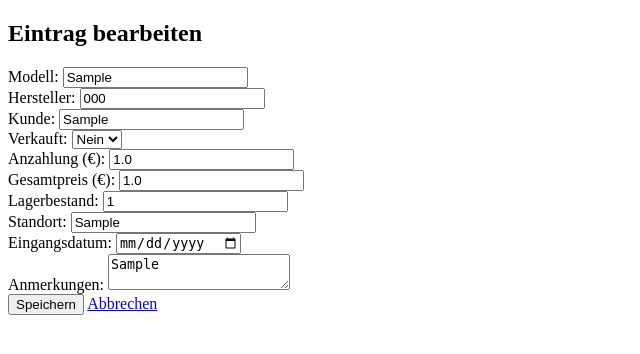
After one commit to StefanFVogel/Lagerliste, a Flask app: page /edit/1 in a window 1280 px wide. The commit adds this page. Shown: the top 354 px of the page, without its empty margins (0-640 px from the left). Run offline with Flask 3, Linux system fonts and the light colour scheme; the visitor is signed in with stand-in values (Sample User, id 1); tables that the repository leaves empty hold one stand-in row (values such as "Sample post").

```diff
--- a/app.py
+++ b/app.py
@@ -1,12 +1,17 @@
 from flask import Flask, render_template, request, redirect, url_for, session
 from flask_sqlalchemy import SQLAlchemy
 from flask_bcrypt import Bcrypt
+import os
 
 app = Flask(__name__)
 app.config['SQLALCHEMY_DATABASE_URI'] = 'sqlite:///lagerliste.db'
 app.config['SECRET_KEY'] = 'your_secret_key'
 db = SQLAlchemy(app)
 bcrypt = Bcrypt(app)
+
+# Sicherstellen, dass das Templates-Verzeichnis existiert
+if not os.path.exists('templates'):
+    os.makedirs('templates')
 
 class User(db.Model):
     id = db.Column(db.Integer, primary_key=True)
@@ -17,7 +22,6 @@ class Lagerliste(db.Model):
     id = db.Column(db.Integer, primary_key=True)
     modell = db.Column(db.String(100), nullable=False)
     hersteller = db.Column(db.String(100), nullable=False)
-    seriennummer = db.Column(db.String(50), unique=True, nullable=False)
     kunde = db.Column(db.String(100), nullable=True)
     verkauft = db.Column(db.String(10), nullable=False, default='Nein')
     anzahlung = db.Column(db.Float, default=0.0)
@@ -68,7 +72,6 @@ def add():
         return redirect(url_for('login'))
     modell = request.form['modell']
     hersteller = request.form['hersteller']
-    seriennummer = request.form['seriennummer']
     kunde = request.form['kunde']
     verkauft = request.form['verkauft']
     anzahlung = float(request.form['anzahlung'])
@@ -80,7 +83,7 @@ def add():
     anmerkungen = request.form['anmerkungen']
 
     neues_modell = Lagerliste(
-        modell=modell, hersteller=hersteller, seriennummer=seriennummer,
+        modell=modell, hersteller=hersteller,
         kunde=kunde, verkauft=verkauft, anzahlung=anzahlung,
         gesamtpreis=gesamtpreis, offene_summe=offene_summe,
         lagerbestand=lagerbestand, standort=standort,
@@ -89,6 +92,27 @@ def add():
     db.session.add(neues_modell)
     db.session.commit()
     return redirect(url_for('index'))
+
+@app.route('/edit/<int:id>', methods=['GET', 'POST'])
+def edit(id):
+    if 'user_id' not in session:
+        return redirect(url_for('login'))
+    item = Lagerliste.query.get(id)
+    if request.method == 'POST':
+        item.modell = request.form['modell']
+        item.hersteller = request.form['hersteller']
+        item.kunde = request.form['kunde']
+        item.verkauft = request.form['verkauft']
+        item.anzahlung = float(request.form['anzahlung'])
+        item.gesamtpreis = float(request.form['gesamtpreis'])
+        item.offene_summe = item.gesamtpreis - item.anzahlung
+        item.lagerbestand = int(request.form['lagerbestand'])
+        item.standort = request.form['standort']
+        item.eingangsdatum = request.form['eingangsdatum']
+        item.anmerkungen = request.form['anmerkungen']
+        db.session.commit()
+        return redirect(url_for('index'))
+    return render_template('edit.html', item=item)
 
 @app.route('/delete/<int:id>')
 def delete(id):
--- /dev/null
+++ b/templates/edit.html
@@ -0,0 +1,48 @@
+<!DOCTYPE html>
+<html lang="de">
+<head>
+    <meta charset="UTF-8">
+    <meta name="viewport" content="width=device-width, initial-scale=1.0">
+    <title>Eintrag bearbeiten</title>
+</head>
+<body>
+    <h2>Eintrag bearbeiten</h2>
+    <form method="POST">
+        <label>Modell:</label>
+        <input type="text" name="modell" value="{{ item.modell }}" required>
+        <br>
+        <label>Hersteller:</label>
+        <input type="text" name="hersteller" value="{{ item.hersteller }}" required>
+        <br>
+        <label>Kunde:</label>
+        <input type="text" name="kunde" value="{{ item.kunde }}">
+        <br>
+        <label>Verkauft:</label>
+        <select name="verkauft">
+            <option value="Nein" {% if item.verkauft == 'Nein' %}selected{% endif %}>Nein</option>
+            <option value="Ja" {% if item.verkauft == 'Ja' %}selected{% endif %}>Ja</option>
+        </select>
+        <br>
+        <label>Anzahlung (€):</label>
+        <input type="number" name="anzahlung" step="0.01" value="{{ item.anzahlung }}">
+        <br>
+        <label>Gesamtpreis (€):</label>
+        <input type="number" name="gesamtpreis" step="0.01" value="{{ item.gesamtpreis }}" required>
+        <br>
+        <label>Lagerbestand:</label>
+        <input type="number" name="lagerbestand" value="{{ item.lagerbestand }}" required>
+        <br>
+        <label>Standort:</label>
+        <input type="text" name="standort" value="{{ item.standort }}">
+        <br>
+        <label>Eingangsdatum:</label>
+        <input type="date" name="eingangsdatum" value="{{ item.eingangsdatum }}">
+        <br>
+        <label>Anmerkungen:</label>
+        <textarea name="anmerkungen">{{ item.anmerkungen }}</textarea>
+        <br>
+        <button type="submit">Speichern</button>
+        <a href="{{ url_for('index') }}">Abbrechen</a>
+    </form>
+</body>
+</html>
--- a/templates/index.html
+++ b/templates/index.html
@@ -15,7 +15,6 @@
                 <th>ID</th>
                 <th>Modell</th>
                 <th>Hersteller</th>
-                <th>Seriennummer</th>
                 <th>Kunde</th>
                 <th>Verkauft</th>
                 <th>Anzahlung (€)</th>
@@ -34,7 +33,6 @@
                 <td>{{ item.id }}</td>
                 <td>{{ item.modell }}</td>
                 <td>{{ item.hersteller }}</td>
-                <td>{{ item.seriennummer }}</td>
                 <td>{{ item.kunde }}</td>
                 <td>{{ item.verkauft }}</td>
                 <td>{{ item.anzahlung }}</td>
@@ -48,6 +46,7 @@
                 <td>{{ item.anmerkungen }}</td>
                 <td>
                     <a href="{{ url_for('delete', id=item.id) }}" onclick="return confirm('Möchtest du diesen Eintrag wirklich löschen?')">Löschen</a>
+                    <a href="{{ url_for('edit', id=item.id) }}">Bearbeiten</a>
                 </td>
             </tr>
             {% endfor %}
```
